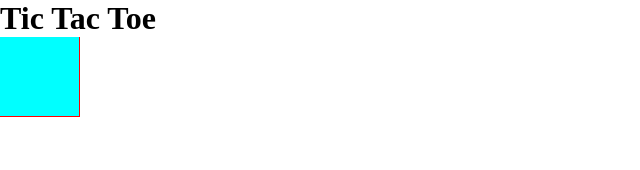
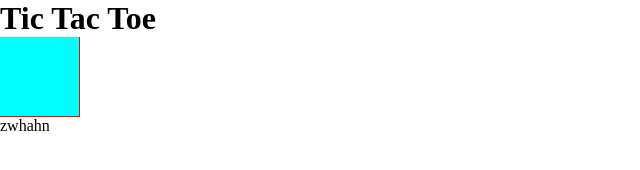
Before and after one commit to zwhahn/TicTacToe, a plain HTML site: page index.html in a window 1280 px wide. Shown: the full height of the page, 0-640 px from the left. Drawn offline with Linux system fonts and the light colour scheme.

Commit message:
Add page-container, header, and footer divs

```diff
--- a/index.html
+++ b/index.html
@@ -8,10 +8,17 @@
     <script src="./app.js" defer></script>
 </head>
 <body>
-    <h1>Tic Tac Toe</h1>
-    <div class="board-container">
+    <div class="page-container">
+        <div class="header">
+            <h1>Tic Tac Toe</h1>
+        </div>
+        <div class="board-container">
 
 
+        </div>
+        <div class="footer">
+            zwhahn
+        </div>
     </div>
 </body>
 </html>
```
